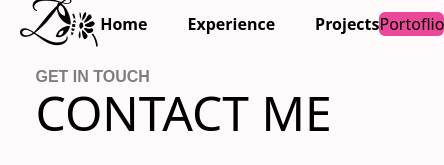
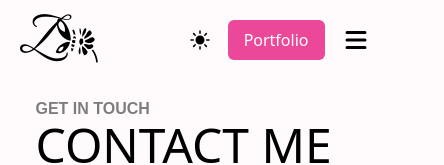
Before and after one commit to Yousra-Zahra-LATER/MyFolio, a React (Vite) app: page / in a window 390 px wide. Shown: the top 165 px of the page, 444 px wide, since content can reach past the window. Built offline with nearby package versions, Linux system fonts and the light colour scheme.

Commit message:
"last update"

```diff
--- a/src/components/Footer.jsx
+++ b/src/components/Footer.jsx
@@ -1,23 +1,31 @@
-import React from 'react';
-import { FaGithub, FaLinkedin, FaEnvelope } from 'react-icons/fa';
+import React from 'react'; // Importation de la bibliothèque React pour créer des composants
+import { FaGithub, FaLinkedin, FaEnvelope } from 'react-icons/fa'; // Importation des icônes depuis react-icons/fa
 
+// Déclaration et exportation par défaut du composant fonction Footer
 export default function Footer() {
   return (
+    // Élément footer avec des classes Tailwind CSS pour le style
     <footer className='bg-custom-pink flex flex-col h-36 justify-center items-center text-black gap-2'>
+      {/* Conteneur pour les icônes avec un espacement entre elles */}
       <div className='flex gap-4'>
+        {/* Lien vers le profil GitHub */}
         <a href="https://github.com/Yousra-Zahra-LATER" target="_blank" rel="noopener noreferrer" className="text-2xl hover:text-pink-800">
-          <FaGithub />
+          <FaGithub /> {/* Icône GitHub */}
         </a>
-        <a href="https://www.linkedin.com/in/your-profile" target="_blank" rel="noopener noreferrer" className="text-2xl hover:text-pink-800">
-          <FaLinkedin />
+        {/* Lien vers le profil LinkedIn */}
+        <a href="https://www.linkedin.com/in/yousra-zahra-later-956443260/" target="_blank" rel="noopener noreferrer" className="text-2xl hover:text-pink-800">
+          <FaLinkedin /> {/* Icône LinkedIn */}
         </a>
+        {/* Lien pour envoyer un email */}
         <a href="mailto:yousra.later@univ-constantine2.dz" className="text-2xl hover:text-pink-800">
-          <FaEnvelope />
+          <FaEnvelope /> {/* Icône de courrier électronique */}
         </a>
       </div>
+      {/* Texte de copyright centré et stylisé */}
       <div className='text-center text-sm font-semibold'>
         © 2024 Yousra Zahra LATER - All rights reserved
       </div>
+      {/* Message personnel centré et stylisé */}
       <div className='text-center font-bold'>
         Made with &lt;3
       </div>
--- a/src/components/NavBar.jsx
+++ b/src/components/NavBar.jsx
@@ -1,16 +1,28 @@
 import React, { useState } from "react";
+import { GiButterflyFlower } from "react-icons/gi";
+import { motion } from "framer-motion";
+import { HiMenu, HiX } from "react-icons/hi";
 import { SunIcon } from "@heroicons/react/24/solid";
 import { RiMoonClearFill } from "react-icons/ri";
-import { GiButterflyFlower } from "react-icons/gi";
-import { motion } from "framer-motion";
 
 export const NavBar = () => {
+    // State pour le mode sombre
     const [isDarkMode, setIsDarkMode] = useState(false);
 
+    // Fonction pour basculer le mode sombre
     const toggleDarkMode = () => {
       setIsDarkMode(!isDarkMode);
     };
 
+    // State pour le menu déroulant
+    const [menuOpen, setMenuOpen] = useState(false);
+
+    // Fonction pour basculer le menu déroulant
+    const toggleMenu = () => {
+      setMenuOpen(!menuOpen);
+    };
+
+    // Liens de la barre de navigation
     const navBarlinks = [
         {
             name: "Home",
@@ -24,35 +36,85 @@ export const NavBar = () => {
             name: "Projects",
             link: "projects",
         },
+          {
+            name: "Contact",
+            link: "Contact",
+        },
     ];
 
     return (
-
-    <nav className="flex justify-between items-center  w-[90%] mx-auto">
-     <div className="flex font-signature text-5xl  hover:-rotate-6">
+        <>
+            {/* Barre de navigation */}
+            <nav className="flex justify-between items-center w-[90%] mx-auto py-4">
+                {/* Logo */}
+                <div className="flex items-center font-signature text-5xl hover:-rotate-6">
                     Z
+                    {/* Animation du logo */}
                     <motion.div
-          initial={{ scale: 0 }} // Animation d'entrée initiale
-          animate={{ scale: 1 }} // Animation d'entrée finale
-          transition={{ duration: 0.6 }} // Durée de l'animation
+                        initial={{ scale: 0 }}
+                        animate={{ scale: 1 }}
+                        transition={{ duration: 0.6 }}
                     >
                         <GiButterflyFlower />
                     </motion.div>
                 </div>
-     <div>
-     <ul className="flex gap-10 font-semibold">
+                {/* Liens de navigation - visible sur les écrans de taille moyenne et plus grands */}
+                <div className="hidden md:flex items-center gap-10 font-semibold">
                     {navBarlinks.map((link, index) => (
-            <li key={index} className="cursor-pointer hover:text-[#807279]">
+                        <li key={index} className="cursor-pointer hover:text-[#807279] list-none">
+                            {link.name}
+                        </li>
+                    ))}
+                </div>
+                {/* Bouton pour le mode sombre et bouton "Portfolio" - visible sur les écrans de taille moyenne et plus grands */}
+                <div className="hidden md:flex items-center">
+                    <button onClick={toggleDarkMode} className="cursor-pointer px-4">
+                        {isDarkMode ? (
+                            <RiMoonClearFill className="h-6 w-6 text-blue-400" />
+                        ) : (
+                            <SunIcon className="h-6 w-6 text-black" />
+                        )}
+                    </button>
+                    <button className="bg-pink-500 text-white px-4 py-2 rounded-md mr-4">
+                        Portfolio
+                    </button>
+                </div>
+                {/* Bouton pour le mode sombre, bouton "Portfolio" et bouton de menu - visible sur les écrans de taille plus petite */}
+                <div className="md:hidden flex items-center">
+                    <button onClick={toggleDarkMode} className="cursor-pointer px-4">
+                        {isDarkMode ? (
+                            <RiMoonClearFill className="h-6 w-6 text-blue-400" />
+                        ) : (
+                            <SunIcon className="h-6 w-6 text-black" />
+                        )}
+                    </button>
+                    <button className="bg-pink-500 text-white px-4 py-2 rounded-md mr-4">Portfolio</button>
+                    <button onClick={toggleMenu} className="text-3xl">
+                        {menuOpen ? <HiX /> : <HiMenu />}
+                    </button>
+                </div>
+            </nav>
+            {/* Menu déroulant - visible lorsqu'il est ouvert sur les écrans de taille plus petite */}
+            {menuOpen && (
+                <div className="md:hidden fixed top-0 w-full h-[48%]  bg-custom-pink shadow-lg z-10 p-14 flex flex-col">
+                    <button onClick={toggleMenu} className="self-end text-3xl mb-4">
+                        <HiX />
+                    </button>
+                    <div className="-ml-6">
+                    <ul className="flex flex-col gap-8 font-semibold ">
+                        {navBarlinks.map((link, index) => (
+                            <li
+                                key={index}
+                                className="cursor-pointer hover:text-[#807279] list-none text-xl"
+                                onClick={() => setMenuOpen(false)}
+                            >
                                 {link.name}
                             </li>
                         ))}
                     </ul>
                     </div>
-        <div>
-        <button className="bg-pink-500 rounded-md">Portoflio</button>
                 </div>
-
-    </nav>
-
+            )}
+        </>
     );
 };
```
Lines whose indentation alone changed are shown as unchanged.
